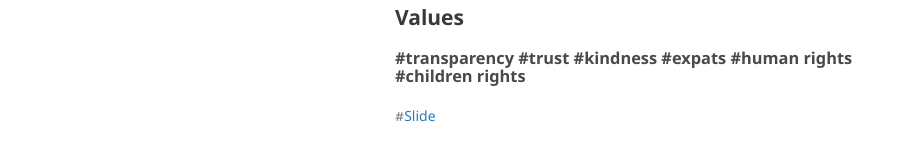
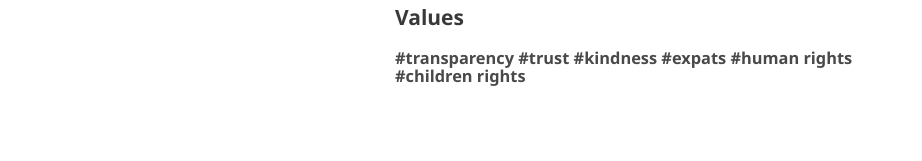
Before and after one commit to jaeminjjung/jaeminjjung.github.io, a Jekyll site: the page built from about.md, in a window 1280 px wide. Shown: the part 645-806 px from the top of the page, without its empty margins (175-1097 px from the left). Built offline with Jekyll 4.4.1, drawn with Linux system fonts in a browser that asks for light colours; our own code applies the rules of GitHub Pages for plain Markdown files.

Commit message:
Update about.md

```diff
--- a/about.md
+++ b/about.md
@@ -28,5 +28,3 @@ V. [SDG 9.5] Enhance scientific research, upgrade the technological capabilities
 
 ## Values
 ### #transparency #trust #kindness #expats #human rights #children rights
-
-#[Slide](https://docs.google.com/presentation/d/e/2PACX-1vRp9X_mLGP7PEzpt6kMiHDW92IX6nPvgqW5uLVOlMVP_C7IxzrJCLLaj4pRuXcgnjb4llOD_BYifELK/pub?start=true&loop=false&delayms=60000)
```
